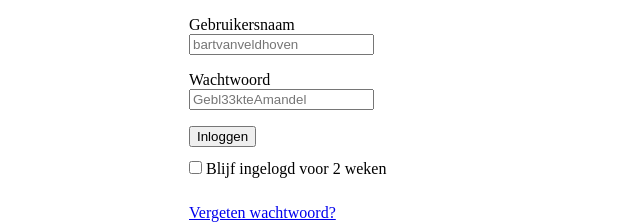
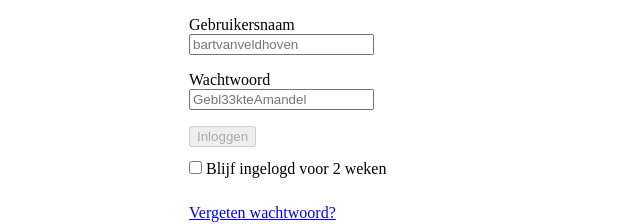
Before and after one commit to ebabel-eu/react-login, a React (Create React App) app: page / in a window 1280 px wide. Shown: the top 224 px of the page, without its empty margins (301-941 px from the left). Built offline with nearby package versions, Linux system fonts and the light colour scheme.

Commit message:
Disable button component by default.

```diff
--- a/src/SubmitButton.js
+++ b/src/SubmitButton.js
@@ -1,11 +1,12 @@
 import React from 'react';
 
-const SubmitButton = ({label}) => (
- <input type="submit" value={label} />
+const SubmitButton = ({label, disabled}) => (
+ <input type="submit" value={label} disabled={disabled} />
 );
 
 SubmitButton.defaultProps = {
   label: 'Send',
+  disabled: true,
 };
 
 export default SubmitButton;
```
